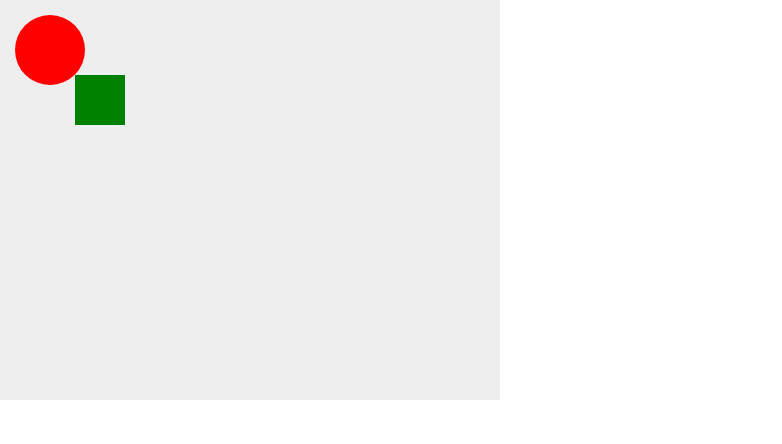
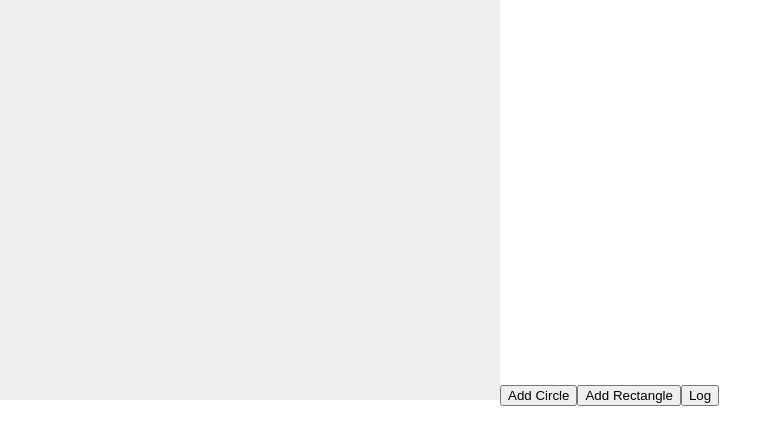
Before and after one commit to BryceStPierre/react-simple-graphics, a React (Create React App) app in the folder testing/: page / in a window 1280 px wide. Shown: the top 444 px of the page, without its empty margins (0-782 px from the left). Built offline with nearby package versions, Linux system fonts and the light colour scheme.

Commit message:
Added next model.

```diff
--- a/testing/src/AppNext.js
+++ b/testing/src/AppNext.js
@@ -6,14 +6,14 @@ import Rectangle from './alternative/Rectangle';
 
 class AppNext extends Component {
 
-  log = (data) => {
+  dataRequest = (data) => {
     console.log(data);
   }
 
   render() {
     return (
       <div>
-        <Base width={500} height={400} fill='#EEE'>
+        <Base width={500} height={400} background='#EEE' onDataRequest={this.dataRequest}>
           <Circle x={50} y={50} r={35} fill='red' />
           <Rectangle x={75} y={75} width={50} height={50} fill='green' />
         </Base>
--- /dev/null
+++ b/testing/src/AppPrime.js
@@ -0,0 +1,76 @@
+import React, { Component } from 'react';
+
+import Base from './prime/Base';
+
+class AppPrime extends Component {
+
+  constructor(props) {
+    super(props)
+
+    this.state = {
+      shapes: []
+    }
+  }
+
+  handleUpdate = (i, data) => {
+    const shapes = this.state.shapes;
+
+    if (i === -2) {
+      shapes.forEach((s, i) => {
+        if (s.data.isDragging) {
+          shapes[i].data.x = data.x;
+          shapes[i].data.y = data.y;
+        }
+      });
+    } else if (i === -1) {
+      shapes.forEach((s, i) => {
+        shapes[i].data.isDragging = false;
+      });
+    } else {
+      shapes[i].data = data;
+    }
+
+    this.setState({ shapes });
+  }
+
+  addCircle = () => {
+    this.setState({
+      shapes: this.state.shapes.concat({
+        type: 'Circle',
+        data: { x: 50, y: 50, r: 30, fill: 'red', isDragging: false }
+      })
+    });
+  }
+
+  addRectangle = () => {
+    this.setState({
+      shapes: this.state.shapes.concat({
+        type: 'Rectangle',
+        data: { x: 50, y: 50, width: 75, height: 75, fill: 'green', isDragging: false }
+      })
+    });
+  }
+
+  log = () => {
+    console.log(this.state.shapes);
+  }
+
+  render() {
+    return (
+      <div>
+        <Base
+          width={500}
+          height={400}
+          backgroundColor='#EEE'
+          graphics={this.state.shapes}
+          onUpdate={this.handleUpdate}
+        />
+        <button onClick={this.addCircle}>Add Circle</button>
+        <button onClick={this.addRectangle}>Add Rectangle</button>
+        <button onClick={this.log}>Log</button>
+      </div>
+    );
+  }
+}
+
+export default AppPrime;
--- a/testing/src/alternative/Base.js
+++ b/testing/src/alternative/Base.js
@@ -3,9 +3,11 @@ import React, { Component } from 'react'
 export default class Base extends Component {
 
   render() {
+    console.log(this.props.children);
+
     return (
       <svg width={this.props.width} height={this.props.height}>
-          <rect width='100%' height='100%' fill={this.props.fill} />
+          <rect width='100%' height='100%' fill={this.props.background} />
           {this.props.children}
       </svg>
     )
--- a/testing/src/index.js
+++ b/testing/src/index.js
@@ -2,7 +2,9 @@ import React from 'react';
 import ReactDOM from 'react-dom';
 import './index.css';
 //import App from './App';
-import AppNext from './AppNext';
+//import AppNext from './AppNext';
+import AppPrime from './AppPrime';
 
 //ReactDOM.render(<App />, document.getElementById('root'));
-ReactDOM.render(<AppNext />, document.getElementById('root'));
+//ReactDOM.render(<AppNext />, document.getElementById('root'));
+ReactDOM.render(<AppPrime />, document.getElementById('root'));
--- /dev/null
+++ b/testing/src/prime/Base.js
@@ -0,0 +1,60 @@
+import React, { Component } from 'react'
+
+import Circle from './Circle';
+
+class Base extends Component {
+
+  handleDragging = (e) => {
+    if (e.touches && e.touches[0]) {
+      this.props.onUpdate(-2, {
+        x: e.touches[0].clientX,
+        y: e.touches[0].clientY
+      });
+      //this.handleDraggingUpdate(e.touches[0]);
+    } else {
+      this.props.onUpdate(-2, {
+        x: e.clientX,
+        y: e.clientY
+      });
+      //this.handleDraggingUpdate(e);
+    }
+  }
+
+  // handleDraggingUpdate = (e) => {
+  //   this.props.onUpdate(-2, {
+  //     x: e.clientX,
+  //     y: e.clientY
+  //   });
+  // }
+
+  handleDragEnd = (e) => {
+    // let data = Object.assign({}, this.props);
+    // data.isDragging = false;
+    this.props.onUpdate(-1, {
+      isDragging: false
+    });
+  }
+
+  render() {
+    return (
+      <svg
+        width={this.props.width}
+        height={this.props.height}
+        onMouseMove={this.handleDragging}
+        onMouseUp={this.handleDragEnd}
+        onTouchMove={this.handleDragging}
+        onTouchEnd={this.handleDragEnd}
+      >
+          <rect width='100%' height='100%' fill={this.props.backgroundColor} />
+          {
+            this.props.graphics.map((g, i) => {
+              if (g.type === 'Circle')
+                return <Circle {...g.data} key={i} index={i} onUpdate={this.props.onUpdate} />;
+            })
+          }
+      </svg>
+    )
+  }
+}
+
+export default Base;
--- /dev/null
+++ b/testing/src/prime/Circle.js
@@ -0,0 +1,25 @@
+import React from 'react';
+
+import Shape from './Shape';
+
+class Circle extends Shape {
+
+  render () {
+    return (
+      <circle
+        cx={this.props.x}
+        cy={this.props.y}
+        r={this.props.r}
+        fill={this.props.fill}
+        onMouseDown={this.handleDragStart}
+        // onMouseMove={this.handleDragging}
+        // onMouseUp={this.handleDragEnd}
+        onTouchStart={this.handleDragStart}
+        // onTouchMove={this.handleDragging}
+        // onTouchEnd={this.handleDragEnd}
+      />
+    );
+  }
+}
+
+export default Circle;
--- /dev/null
+++ b/testing/src/prime/Shape.js
@@ -0,0 +1,45 @@
+import React, { Component } from 'react';
+
+class Shape extends Component {
+
+  pushUpdate = (data) => {
+    this.props.onUpdate(this.props.index, data);
+  }
+
+  // Interaction methods.
+
+  handleDragStart = (e) => {
+    let data = Object.assign({}, this.props);
+    data.isDragging = true;
+    this.pushUpdate(data);
+  }
+
+  // handleDragging = (e) => {
+  //   if (this.props.isDragging) {
+  //     if (e.touches && e.touches[0]) {
+  //       this.handleDraggingUpdate(e.touches[0]);
+  //     } else {
+  //       this.handleDraggingUpdate(e);
+  //     }
+  //   }
+  // }
+
+  // handleDraggingUpdate = (e) => {
+  //   let data = Object.assign({}, this.props);
+  //   data.x = e.clientX + this.handlePositionModification(true);
+  //   data.y = e.clientY + this.handlePositionModification(false);
+  //   this.pushUpdate(data);
+  // }
+
+  // handleDragEnd = (e) => {
+  //   let data = Object.assign({}, this.props);
+  //   data.isDragging = false;
+  //   this.pushUpdate(data);
+  // }
+
+  // handlePositionModification = (isX) => {
+  //   return 0;
+  // }
+}
+
+export default Shape;
```
